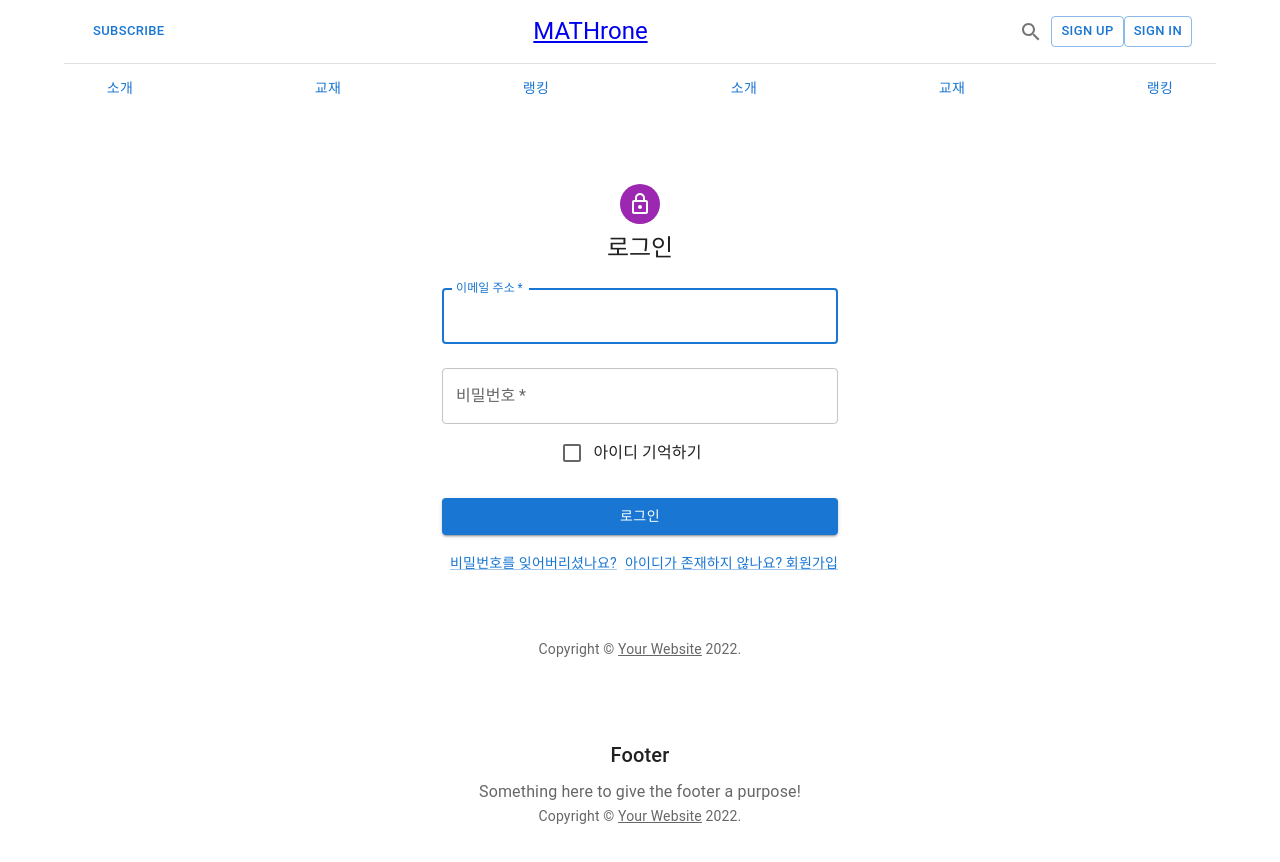
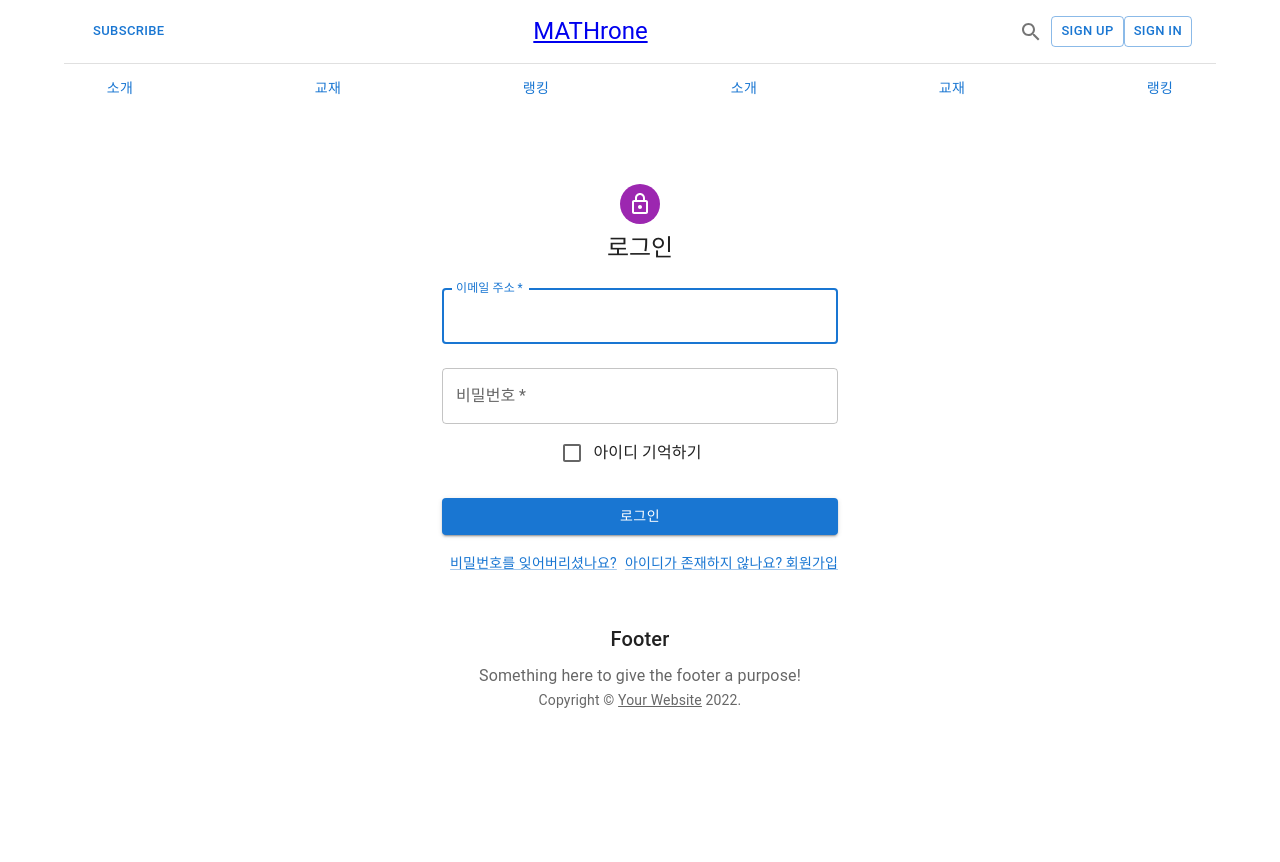
Before and after one commit to 2021-Techeer-teamC/MATHrone, a React (Create React App) app in the folder frontend/: page /SignIn in a window 1280 px wide. Shown: the top 862 px of the page. After the commit the page ends 800 px from the top, so only its background shows below. Built offline with nearby package versions, Linux system fonts and the light colour scheme.

Commit message:
fix : 중복 copyright/theme remove

```diff
--- a/frontend/src/Pages/SignIn.js
+++ b/frontend/src/Pages/SignIn.js
@@ -42,7 +42,6 @@ export default function SignIn() {
 
   return (
 
-    <ThemeProvider theme={theme}>
       <Container component="main" maxWidth="xs">
         <CssBaseline />
         <Box
@@ -106,8 +105,7 @@ export default function SignIn() {
             </Grid>
           </Box>
         </Box>
-        <Copyright sx={{ mt: 8, mb: 4 }} />
       </Container>
-    </ThemeProvider>
+
   );
 }
--- a/frontend/src/Pages/SignUp.js
+++ b/frontend/src/Pages/SignUp.js
@@ -31,7 +31,7 @@ function SignUp() {
   };
 
   return (
-    <ThemeProvider theme={theme}>
+
       <Container component="main" maxWidth="xs">
         <CssBaseline />
         <Box
@@ -103,7 +103,6 @@ function SignUp() {
           </Box>
         </Box>
       </Container>
-    </ThemeProvider>
   );
 };
 export default SignUp;
```
